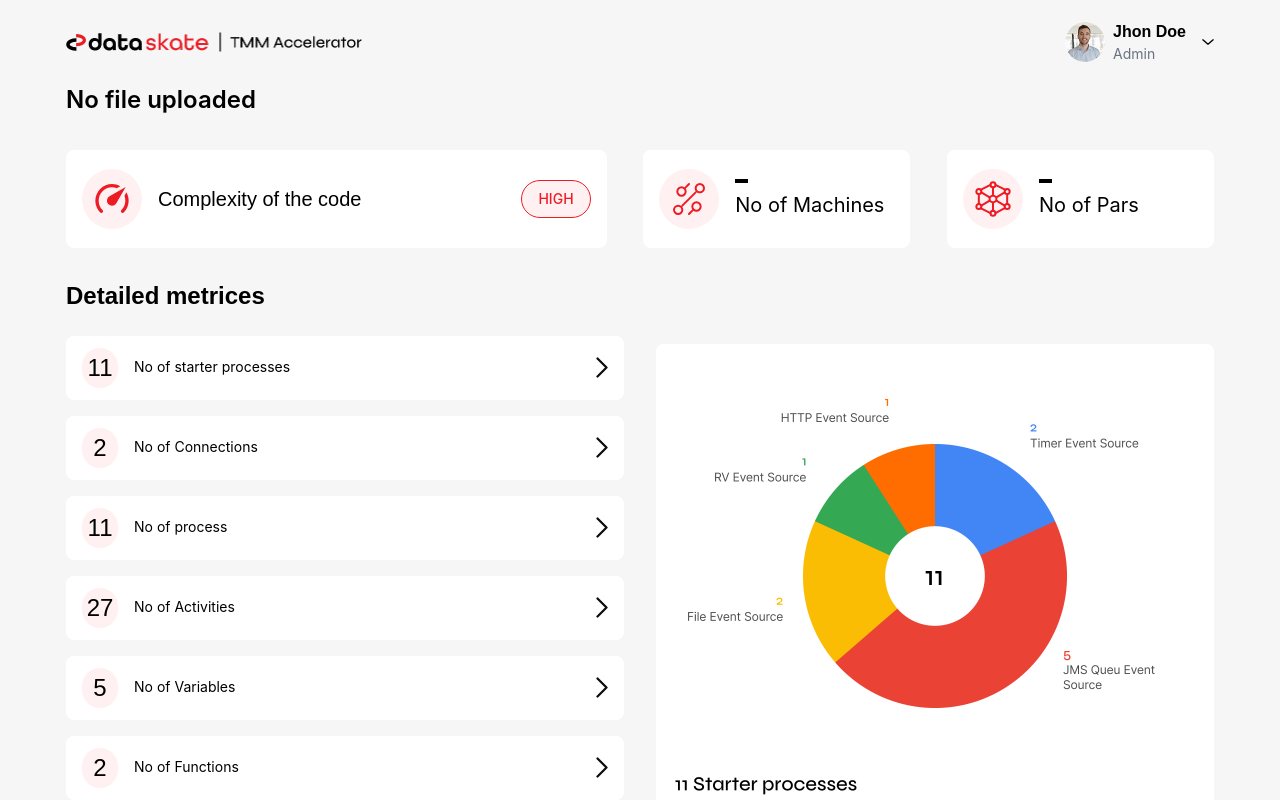
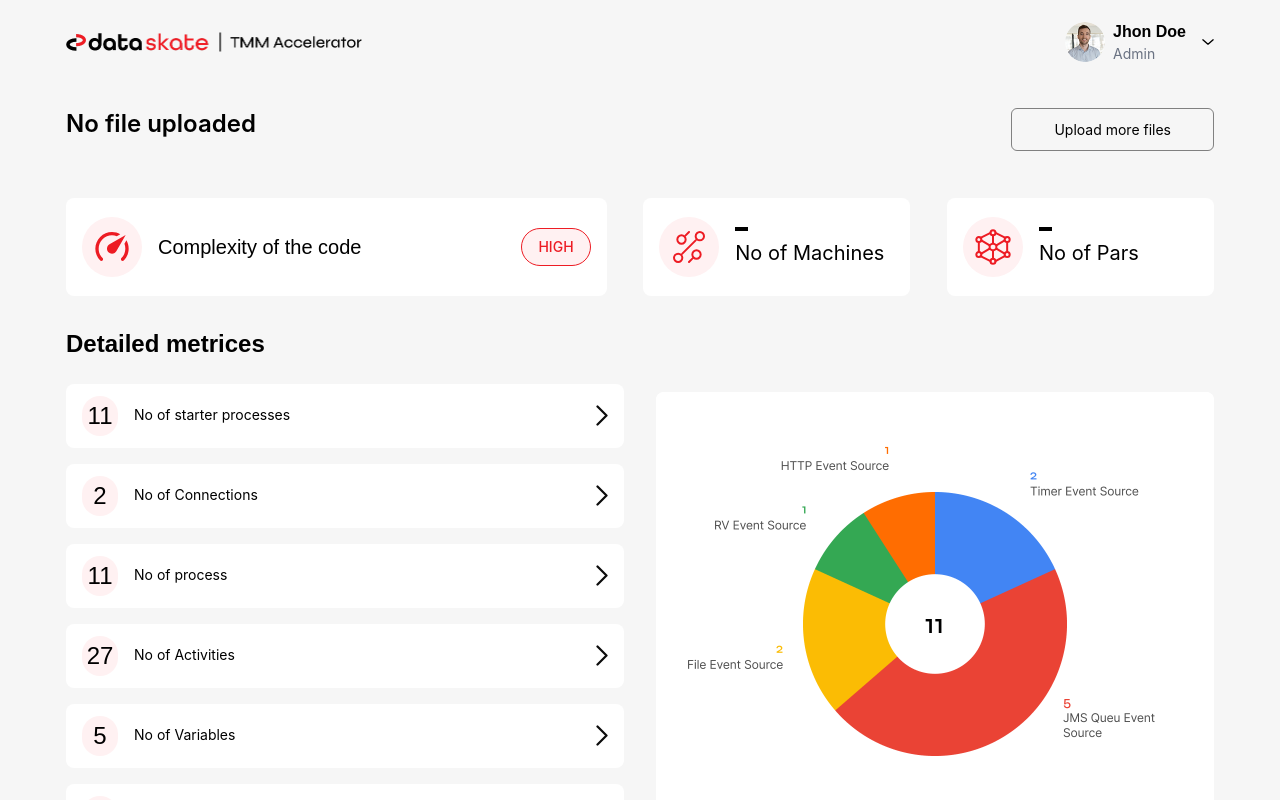
Before and after one commit to sonambishnoi550/data-skate, a Next.js app: page /read-process/file-data in a window 1280 px wide. Shown: the top 800 px of the page. Built offline with nearby package versions, Linux system fonts and the light colour scheme.

Commit message:
add button

```diff
--- a/src/components/Details.tsx
+++ b/src/components/Details.tsx
@@ -36,9 +36,12 @@ const Details = () => {
         <div className='bg-[#F6F6F6]'>
             <Header />
             <div className="container max-w-[1180px] mx-auto px-4">
+                <div className='flex justify-between py-6'>
                 <h2 className="text-2xl font-semibold pb-[34px] lg:text-left text-center">
                     {fileName ? fileName : "No file uploaded"}
-                </h2>
+                    </h2>
+                    <button className='text-sm font-normal py-2 h-[43px] md:px-[42px] px-5 rounded-[6px] border border-[#0D0D0D80]'>Upload more files</button>
+                </div>
                 <div className="flex max-lg:flex-wrap justify-between max-md:justify-center">
                     <div className='bg-white py-[19px] px-4 flex items-center gap-4 max-w-[558px] rounded-[8px] max-lg:mb-4'>
                         <Image src="/assets/images/svg/code.svg" alt='code' width={60} height={60} />
--- a/src/components/MyForm.tsx
+++ b/src/components/MyForm.tsx
@@ -1,5 +1,5 @@
 "use client";
-import React, { useState, useEffect } from "react";
+import React, { useState } from "react";
 import { useRouter } from "next/navigation";
 import Header from "./common/Header";
 import Footer from "./common/Footer";
@@ -29,7 +29,7 @@ const MyForm: React.FC = () => {
   return (
     <div className="min-h-screen bg-gray-50">
       <Header />
-      <div className="max-w-xl mx-auto bg-white mt-28 rounded-xl shadow-l px-4 mb-[260px]">
+      <div className="max-w-xl mx-auto bg-white mt-28 rounded-xl shadow-l px-4 mb-[260px] py-6">
         <h2 className="text-2xl font-bold mb-6 text-gray-700 text-center">
           Welcome Form
         </h2>
```
